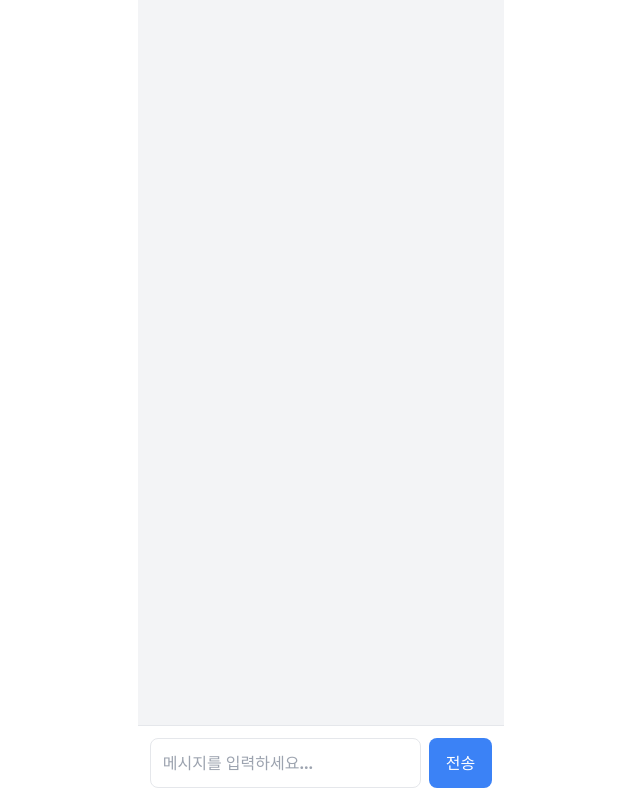
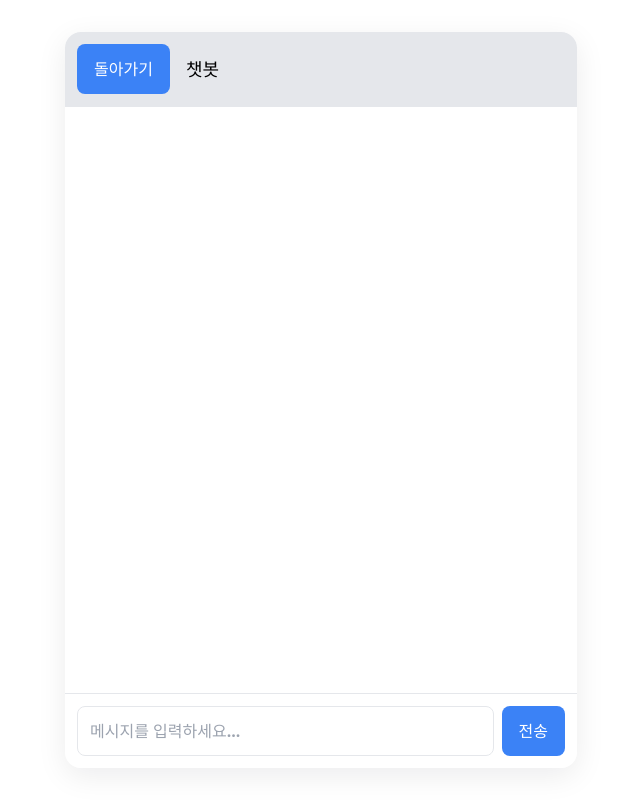
Before and after one commit to hhwwan/kspo_contest, a React app in the folder frontend/: page /chat in a window 1280 px wide. Shown: the whole page, without its empty margins (319-959 px from the left). Built offline with nearby package versions, Linux system fonts and the light colour scheme; the HTML template or start-up script is replaced by a standard one.

Commit message:
챗봇 UI 수정(확대, 돌아가기 버튼 추가)

```diff
--- a/frontend/src/chatbot/Chatbot.css
+++ b/frontend/src/chatbot/Chatbot.css
@@ -70,3 +70,15 @@
         background-color: #f9f9f9;
     }
 }
+
+.chat-container {
+    width: 40vw; /* 전체 화면의 40% */
+    max-width: none; /* 고정폭 제한 해제 */
+    height: calc(100vh - 64px);
+    background: #ffffff;
+    border-radius: 16px;
+    box-shadow: 0 8px 30px rgba(2,6,23,0.08);
+    display: flex;
+    flex-direction: column;
+    overflow: hidden;
+  }
--- a/frontend/src/chatbot/Chatbot.jsx
+++ b/frontend/src/chatbot/Chatbot.jsx
@@ -8,17 +8,13 @@ function Chatbot() {
     const handleSend = async () => {
         if (!input.trim()) return;
 
-        // 내 메시지 추가
         const newMessage = { role: "user", text: input };
         setMessages((prev) => [...prev, newMessage]);
 
-        // input 초기화
         setInput("");
-        const hostname = window.location.hostname;
         const API_URL = "/api/chat";
 
         try {
-
             const response = await fetch(API_URL, {
                 method: "POST",
                 headers: { "Content-Type": "application/json" },
@@ -26,15 +22,29 @@ function Chatbot() {
             });
             const data = await response.json();
 
-        // 챗봇 응답 추가
             setMessages((prev) => [...prev, { role: "bot", text: data.reply }]);
         } catch (error) {
             console.error("Error:", error);
         }
     };
 
+    const handleBack = () => {
+        window.history.back(); // 이전 페이지로 이동
+    };
+
     return (
-        <div className="flex flex-col h-screen bg-gray-100">
+        <div className="chat-container flex flex-col h-screen bg-gray-100">
+            {/* 상단 돌아가기 버튼 */}
+            <div className="p-3 bg-gray-200 border-b flex items-center">
+                <button
+                    onClick={handleBack}
+                    className="bg-blue-500 text-white px-4 py-2 rounded-lg hover:bg-blue-600"
+                >
+                    돌아가기
+                </button>
+                <h2 className="ml-4 font-bold text-lg text-black">챗봇</h2>
+            </div>
+
             {/* 채팅 영역 */}
             <div className="flex-1 overflow-y-auto p-4 space-y-2">
                 {messages.map((msg, idx) => (
```
Lines whose indentation alone changed are shown as unchanged.
